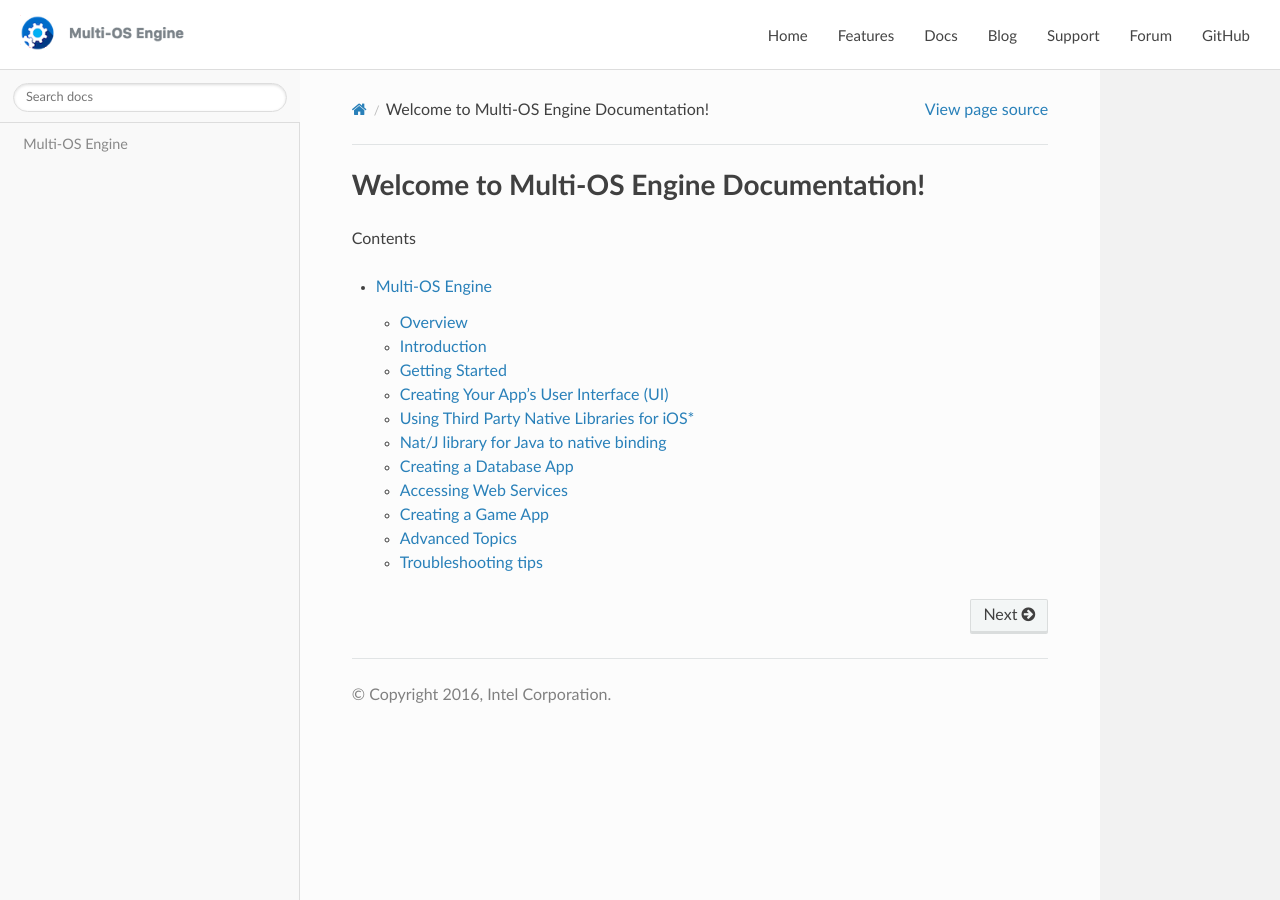
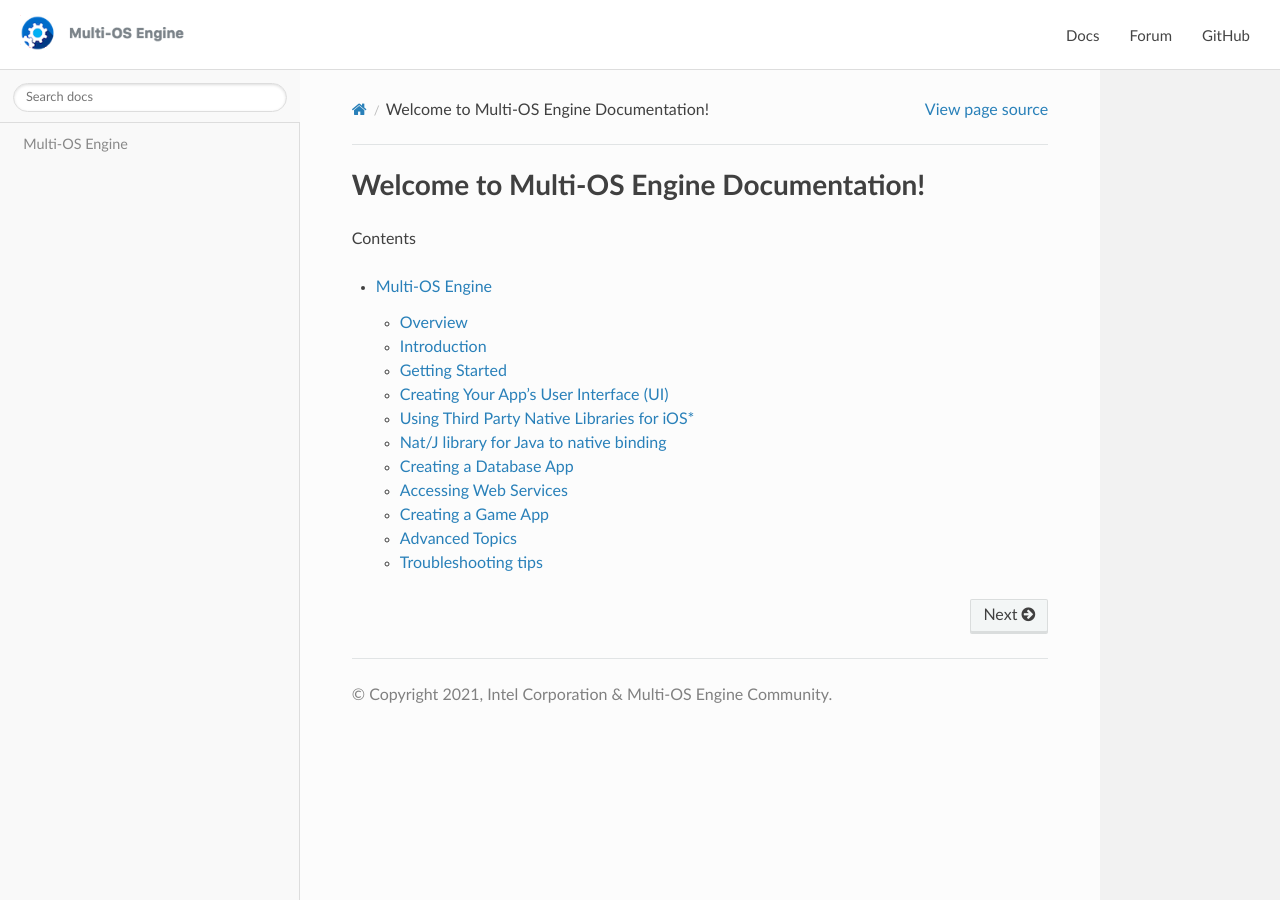
Before and after one commit to multi-os-engine/doc, a Sphinx documentation site: the page built from source/index.rst, in a window 1280 px wide. Built offline with Sphinx 7.4.7 and the Read the Docs theme 2.0.0, drawn with Linux system fonts in a browser that asks for light colours.

Commit message:
Prepare for the community edition deployment

```diff
--- a/source/_templates/layout.html
+++ b/source/_templates/layout.html
@@ -12,7 +12,7 @@
   (function(i,s,o,g,r,a,m){i['GoogleAnalyticsObject']=r;i[r]=i[r]||function(){
   (i[r].q=i[r].q||[]).push(arguments)},i[r].l=1*new Date();a=s.createElement(o),
   m=s.getElementsByTagName(o)[0];a.async=1;a.src=g;m.parentNode.insertBefore(a,m)
-  })(window,document,'script','//www.google-analytics.com/analytics.js','ga');
+  })(window,document,'script','https://www.google-analytics.com/analytics.js','ga');
 
   ga('create', 'UA-75001976-1', 'auto');
   ga('send', 'pageview');
--- a/source/_templates/navbar.html
+++ b/source/_templates/navbar.html
@@ -1,6 +1,6 @@
 <header>
   <div class="header__container">
-    <a href="http://doc.multi-os-engine.org/" class="header__logo">
+    <a href="https://moe.noisyfox.io/doc" class="header__logo">
       <img width="176" src="{{ pathto('_static/moelogo-02.png', 1) }}">
     </a>
     <div class="links__icon">
@@ -8,13 +8,9 @@
     </div>
     <ul class="header__links">
       {% set navlinks = [
-        {'name': "Home",   'link': ["https://multi-os-engine.org/", True] },
-        {'name': "Features",   'link': ["https://multi-os-engine.org/features/", True] },
-        {'name': "Docs",       'link': ["https://doc.multi-os-engine.org", True] },
-        {'name': "Blog",       'link': ["https://multi-os-engine.org/blog/", True] },
-        {'name': "Support",    'link': ["https://multi-os-engine.org/support/", True] },
+        {'name': "Docs", 'link': ["https://moe.noisyfox.io/doc", True] },
         {'name': "Forum", 'link': ["https://discuss.multi-os-engine.org", True] },
-        {'name': "GitHub", 'link': ["https://github.com/multi-os-engine/multi-os-engine", True] },
+        {'name': "GitHub", 'link': ["https://github.com/multi-os-engine-community/multi-os-engine", True] },
       ] %}
       {%- for link in navlinks %}
         <li><a href="{{ pathto(*link['link']) }}">{{ link['name'] }}</a></li>
--- a/source/conf.py
+++ b/source/conf.py
@@ -40,8 +40,8 @@
 master_doc = 'index'
 
 # General information about the project.
-project = u'Multi-OS Engine Documentation'
-copyright = u'2016, Intel Corporation'
+project = u'Multi-OS Engine Community Documentation'
+copyright = u'2021, Intel Corporation & Multi-OS Engine Community'
 
 # The version info for the project you're documenting, acts as replacement for
 # |version| and |release|, also used in various other places throughout the
@@ -118,10 +118,10 @@
 
 # The name for this set of Sphinx documents.  If None, it defaults to
 # "<project> v<release> documentation".
-html_title = "Multi-OS Engine Documentation"
+html_title = "Multi-OS Engine Community Documentation"
 
 # A shorter title for the navigation bar.  Default is the same as html_title.
-html_short_title = 'MOE Docs'
+html_short_title = 'MOEC Docs'
 
 # The name of an image file (relative to this directory) to place at the top
 # of the sidebar.
@@ -179,7 +179,7 @@
 #html_file_suffix = ''
 
 # Output file base name for HTML help builder.
-htmlhelp_basename = 'Multi-OS Engine Documentation'
+htmlhelp_basename = 'Multi-OS Engine Community Documentation'
 
 
 # -- Options for LaTeX output --------------------------------------------------
@@ -193,8 +193,8 @@
 # Grouping the document tree into LaTeX files. List of tuples
 # (source start file, target name, title, author, documentclass [howto/manual]).
 latex_documents = [
-  ('index', 'MOEHelp.tex', u'Multi-OS Engine Documentation',
-   u'MOE', 'manual'),
+  ('index', 'MOEHelp.tex', u'Multi-OS Engine Community Documentation',
+   u'MOEC', 'manual'),
 ]
 
 # The name of an image file (relative to this directory) to place at the top of
@@ -226,8 +226,8 @@
 # One entry per manual page. List of tuples
 # (source start file, name, description, authors, manual section).
 man_pages = [
-    ('index', 'moehelp', u'Multi-OS Engine Documentation',
-     ['MOE'], [u''], 1)
+    ('index', 'moehelp', u'Multi-OS Engine Community Documentation',
+     ['MOEC'], [u''], 1)
 ]
 
 
```
Also changed, not shown: 2 other files.
